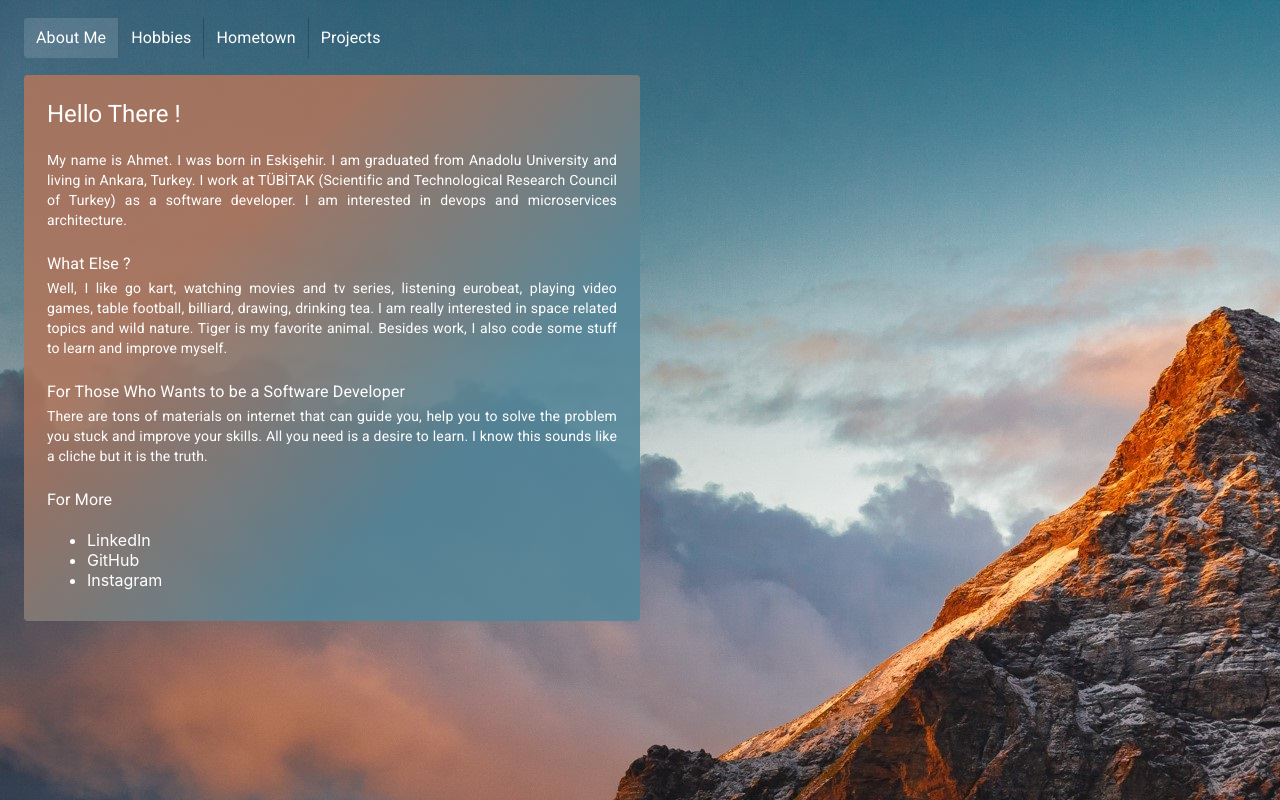
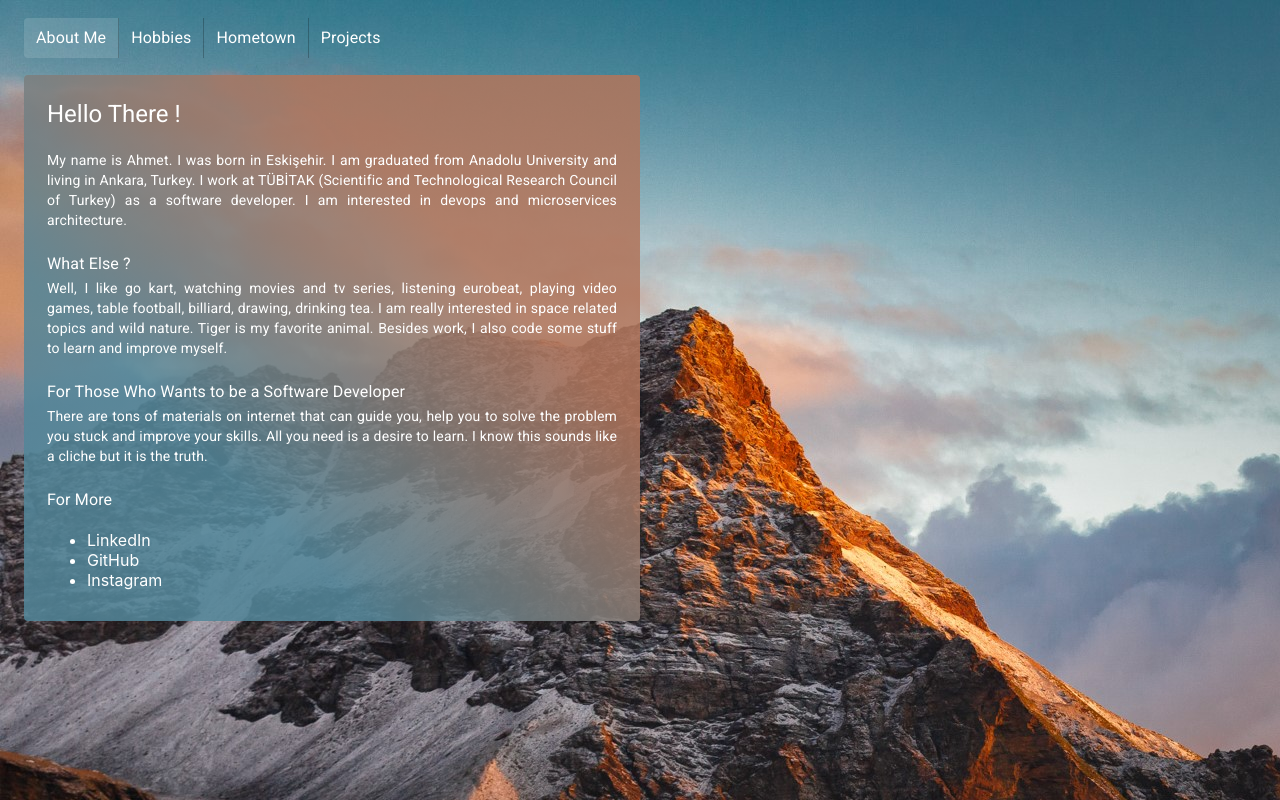
Before and after one commit to ahmsay/ahmsay.github.io, a React (Create React App) app: page / in a window 1280 px wide. Built offline with nearby package versions, Linux system fonts and the light colour scheme.

Commit message:
background image flipped

```diff
--- a/src/App.jsx
+++ b/src/App.jsx
@@ -7,7 +7,7 @@ import { Container } from '@material-ui/core'
 const theme = createMuiTheme({
   card: {
     borderWidth: 0,
-    background: 'linear-gradient(-45deg, #538699dd 30%, #b1755bdd 70%)',
+    background: 'linear-gradient(45deg, #538699dd 30%, #b1755bdd 70%)',
     color: '#ffffff',
     padding: 7
   },
```
Also changed, not shown: src/images/background.jpg.
